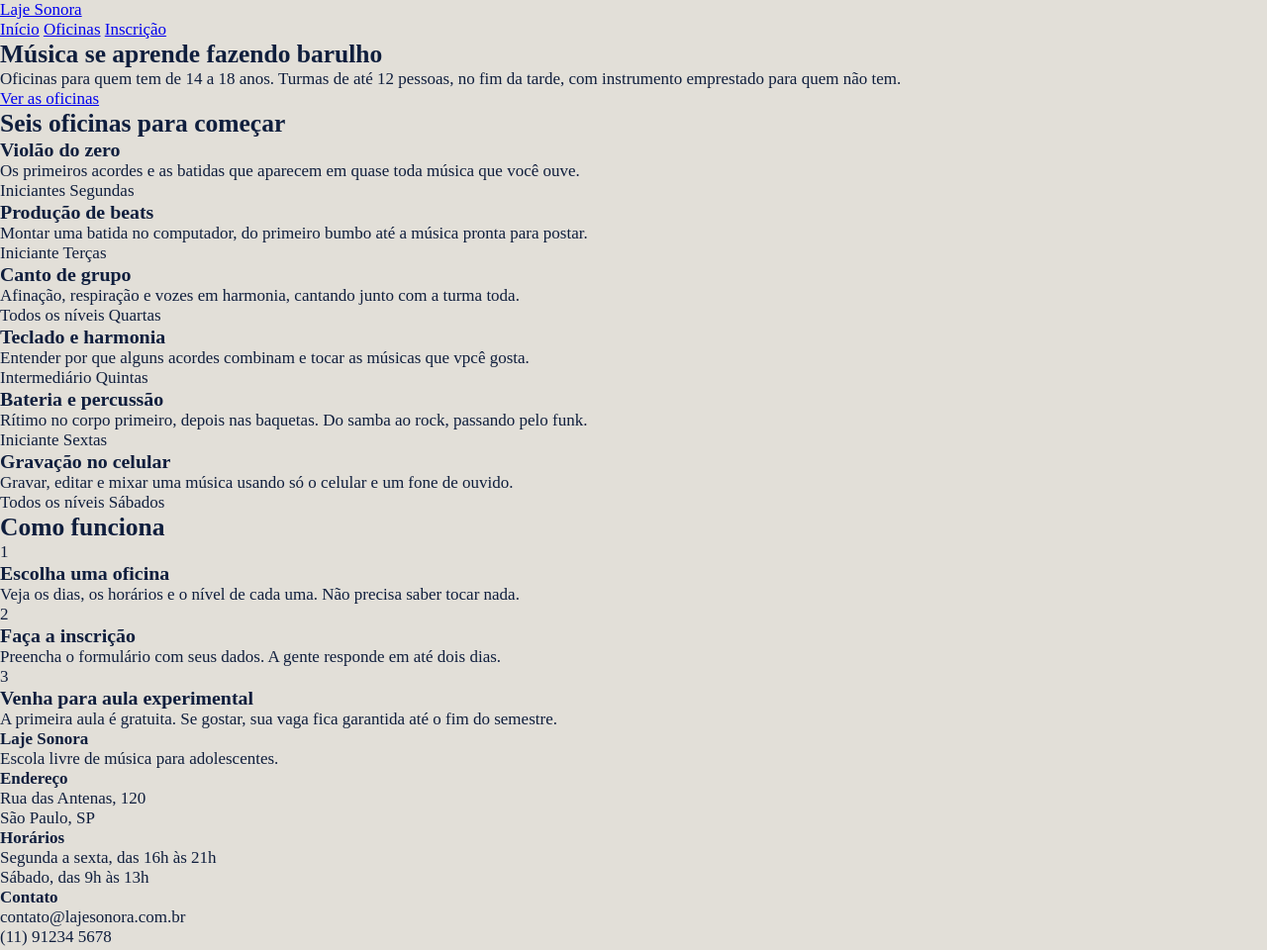
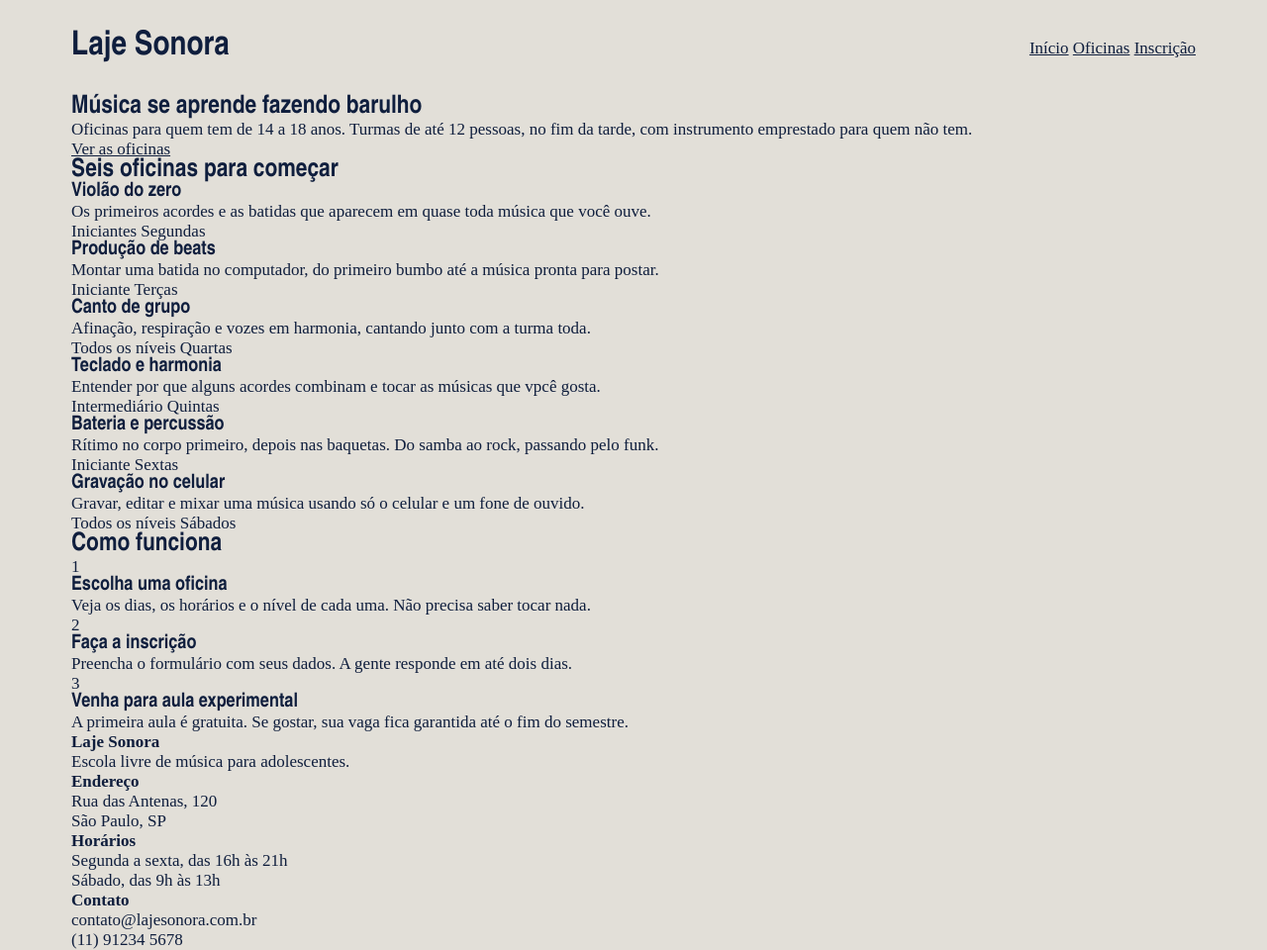
Before and after one commit to LeticiaOliveira147/laje_sonora, a plain HTML site: page index.html in a window 1280 px wide. Shown: the whole page at 99% size. Drawn offline with Linux system fonts and the light colour scheme; a web font is replaced by a local one.

Commit message:
continuaçao do site

```diff
--- a/index.css
+++ b/index.css
@@ -24,3 +24,33 @@ body{
     font-size: 17px;
 
 }
+
+a {
+    color: inherit;
+}
+
+h1, h2, h3 {
+    font-family: var(--fonte-cartaz);
+    font-weight: 900;
+    line-height: 0.95;
+}
+
+.conteudo {
+    max-width: 1200px;
+    margin-inline: auto;
+    padding-inline: 32px;
+}
+
+.topo {
+    padding-block: 28px;
+    display: flex;
+    justify-content: space-between;
+    align-items: center;
+}
+
+.logo {
+    font-family: var(--fonte-cartaz);
+    font-size: 34px;
+    font-weight: 900;
+    text-decoration: none;
+}
```
